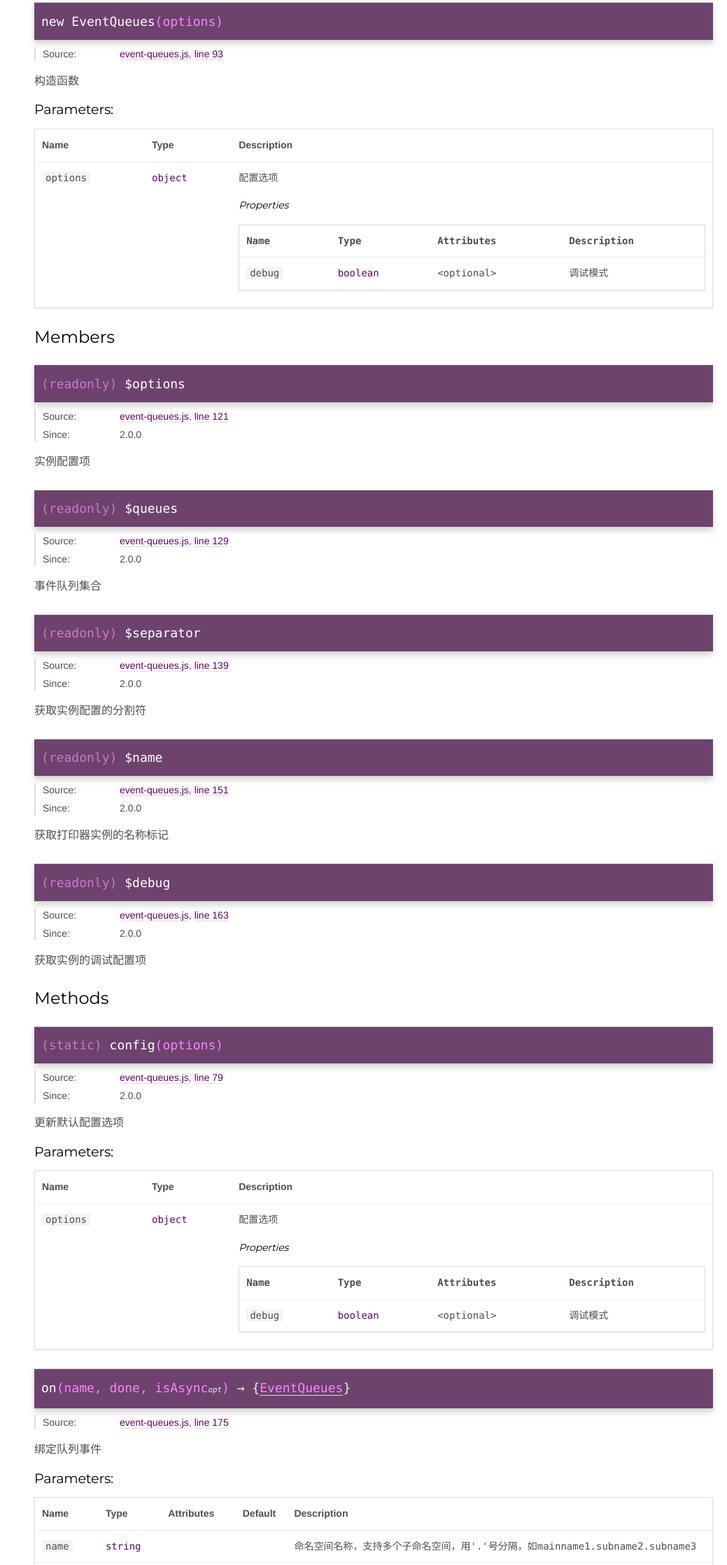
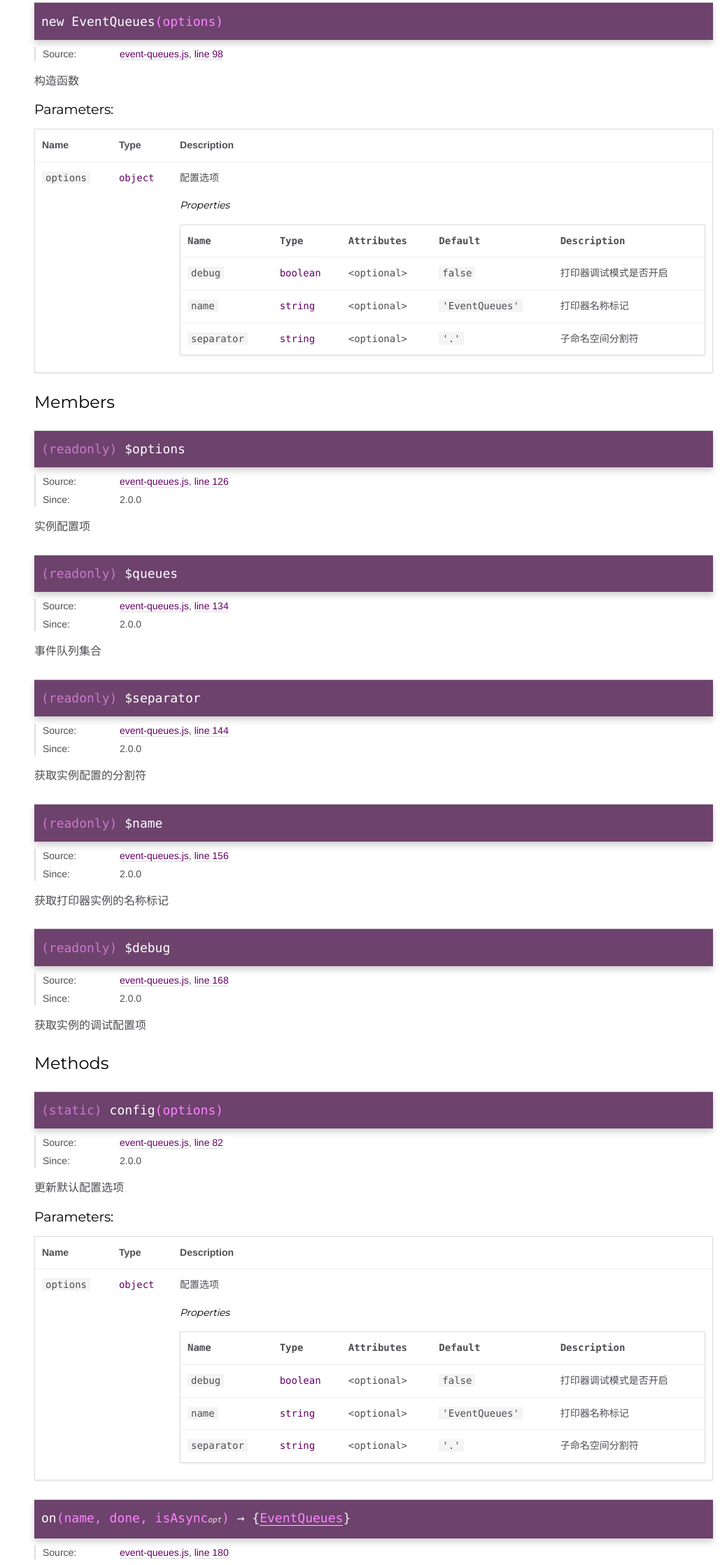
Before and after one commit to lisfan/event-queues, a website: page docs/EventQueues.html in a window 1280 px wide. Shown: the part 171-2408 px from the top of the page at 70% size, without its empty margins (241-1280 px from the left). Drawn offline with Linux system fonts and the light colour scheme.

Commit message:
docs: 更新注释

```diff
--- a/docs/EventQueues.html
+++ b/docs/EventQueues.html
@@ -65,7 +65,7 @@
 
     <dt class="tag-source">Source:</dt>
     <dd class="tag-source"><ul class="dummy"><li>
-        <a href="event-queues.js.html">event-queues.js</a>, <a href="event-queues.js.html#line93">line 93</a>
+        <a href="event-queues.js.html">event-queues.js</a>, <a href="event-queues.js.html#line98">line 98</a>
     </li></ul></dd>
 
 
@@ -177,6 +177,8 @@
 
 
 
+        <th>Default</th>
+
 
         <th class="last">Description</th>
     </tr>
@@ -212,8 +214,92 @@
 
 
 
-
-            <td class="description last"><p>调试模式</p></td>
+                <td class="default">
+
+                    <code>false</code>
+
+                </td>
+
+
+            <td class="description last"><p>打印器调试模式是否开启</p></td>
+        </tr>
+
+
+
+        <tr>
+
+                <td class="name"><code>name</code></td>
+
+
+            <td class="type">
+
+
+<span class="param-type">string</span>
+
+
+
+            </td>
+
+
+                <td class="attributes">
+
+                    &lt;optional><br>
+
+
+
+
+
+                </td>
+
+
+
+                <td class="default">
+
+                    <code>'EventQueues'</code>
+
+                </td>
+
+
+            <td class="description last"><p>打印器名称标记</p></td>
+        </tr>
+
+
+
+        <tr>
+
+                <td class="name"><code>separator</code></td>
+
+
+            <td class="type">
+
+
+<span class="param-type">string</span>
+
+
+
+            </td>
+
+
+                <td class="attributes">
+
+                    &lt;optional><br>
+
+
+
+
+
+                </td>
+
+
+
+                <td class="default">
+
+                    <code>'.'</code>
+
+                </td>
+
+
+            <td class="description last"><p>子命名空间分割符</p></td>
         </tr>
 
 
@@ -271,7 +357,7 @@
 
     <dt class="tag-source">Source:</dt>
     <dd class="tag-source"><ul class="dummy"><li>
-        <a href="event-queues.js.html">event-queues.js</a>, <a href="event-queues.js.html#line121">line 121</a>
+        <a href="event-queues.js.html">event-queues.js</a>, <a href="event-queues.js.html#line126">line 126</a>
     </li></ul></dd>
 
 
@@ -337,7 +423,7 @@
 
     <dt class="tag-source">Source:</dt>
     <dd class="tag-source"><ul class="dummy"><li>
-        <a href="event-queues.js.html">event-queues.js</a>, <a href="event-queues.js.html#line129">line 129</a>
+        <a href="event-queues.js.html">event-queues.js</a>, <a href="event-queues.js.html#line134">line 134</a>
     </li></ul></dd>
 
 
@@ -403,7 +489,7 @@
 
     <dt class="tag-source">Source:</dt>
     <dd class="tag-source"><ul class="dummy"><li>
-        <a href="event-queues.js.html">event-queues.js</a>, <a href="event-queues.js.html#line139">line 139</a>
+        <a href="event-queues.js.html">event-queues.js</a>, <a href="event-queues.js.html#line144">line 144</a>
     </li></ul></dd>
 
 
@@ -469,7 +555,7 @@
 
     <dt class="tag-source">Source:</dt>
     <dd class="tag-source"><ul class="dummy"><li>
-        <a href="event-queues.js.html">event-queues.js</a>, <a href="event-queues.js.html#line151">line 151</a>
+        <a href="event-queues.js.html">event-queues.js</a>, <a href="event-queues.js.html#line156">line 156</a>
     </li></ul></dd>
 
 
@@ -535,7 +621,7 @@
 
     <dt class="tag-source">Source:</dt>
     <dd class="tag-source"><ul class="dummy"><li>
-        <a href="event-queues.js.html">event-queues.js</a>, <a href="event-queues.js.html#line163">line 163</a>
+        <a href="event-queues.js.html">event-queues.js</a>, <a href="event-queues.js.html#line168">line 168</a>
     </li></ul></dd>
 
 
@@ -611,7 +697,7 @@
 
     <dt class="tag-source">Source:</dt>
     <dd class="tag-source"><ul class="dummy"><li>
-        <a href="event-queues.js.html">event-queues.js</a>, <a href="event-queues.js.html#line79">line 79</a>
+        <a href="event-queues.js.html">event-queues.js</a>, <a href="event-queues.js.html#line82">line 82</a>
     </li></ul></dd>
 
 
@@ -726,6 +812,8 @@
 
 
 
+        <th>Default</th>
+
 
         <th class="last">Description</th>
     </tr>
@@ -761,8 +849,92 @@
 
 
 
-
-            <td class="description last"><p>调试模式</p></td>
+                <td class="default">
+
+                    <code>false</code>
+
+                </td>
+
+
+            <td class="description last"><p>打印器调试模式是否开启</p></td>
+        </tr>
+
+
+
+        <tr>
+
+                <td class="name"><code>name</code></td>
+
+
+            <td class="type">
+
+
+<span class="param-type">string</span>
+
+
+
+            </td>
+
+
+                <td class="attributes">
+
+                    &lt;optional><br>
+
+
+
+
+
+                </td>
+
+
+
+                <td class="default">
+
+                    <code>'EventQueues'</code>
+
+                </td>
+
+
+            <td class="description last"><p>打印器名称标记</p></td>
+        </tr>
+
+
+
+        <tr>
+
+                <td class="name"><code>separator</code></td>
+
+
+            <td class="type">
+
+
+<span class="param-type">string</span>
+
+
+
+            </td>
+
+
+                <td class="attributes">
+
+                    &lt;optional><br>
+
+
+
+
+
+                </td>
+
+
+
+                <td class="default">
+
+                    <code>'.'</code>
+
+                </td>
+
+
+            <td class="description last"><p>子命名空间分割符</p></td>
         </tr>
 
 
@@ -808,7 +980,7 @@
 
     <dt class="tag-source">Source:</dt>
     <dd class="tag-source"><ul class="dummy"><li>
-        <a href="event-queues.js.html">event-queues.js</a>, <a href="event-queues.js.html#line175">line 175</a>
+        <a href="event-queues.js.html">event-queues.js</a>, <a href="event-queues.js.html#line180">line 180</a>
     </li></ul></dd>
 
 
@@ -1049,7 +1221,7 @@
 
     <dt class="tag-source">Source:</dt>
     <dd class="tag-source"><ul class="dummy"><li>
-        <a href="event-queues.js.html">event-queues.js</a>, <a href="event-queues.js.html#line210">line 210</a>
+        <a href="event-queues.js.html">event-queues.js</a>, <a href="event-queues.js.html#line215">line 215</a>
     </li></ul></dd>
 
 
@@ -1243,7 +1415,7 @@
 
     <dt class="tag-source">Source:</dt>
     <dd class="tag-source"><ul class="dummy"><li>
-        <a href="event-queues.js.html">event-queues.js</a>, <a href="event-queues.js.html#line290">line 290</a>
+        <a href="event-queues.js.html">event-queues.js</a>, <a href="event-queues.js.html#line295">line 295</a>
     </li></ul></dd>
 
 
@@ -1438,7 +1610,7 @@
 <br class="clear">
 
 <footer>
-    Documentation generated by <a href="https://github.com/jsdoc3/jsdoc">JSDoc 3.5.5</a> on Tue Dec 05 2017 16:09:52 GMT+0800 (CST) using the <a href="https://github.com/clenemt/docdash">docdash</a> theme.
+    Documentation generated by <a href="https://github.com/jsdoc3/jsdoc">JSDoc 3.5.5</a> on Tue Dec 05 2017 16:38:47 GMT+0800 (CST) using the <a href="https://github.com/clenemt/docdash">docdash</a> theme.
 </footer>
 
 <script>prettyPrint();</script>
```
Also changed, not shown: docs/event-queues.js.html (+11 -6 lines), docs/index.html (+1 -1 lines), src/event-queues.js (+10 -5 lines).
